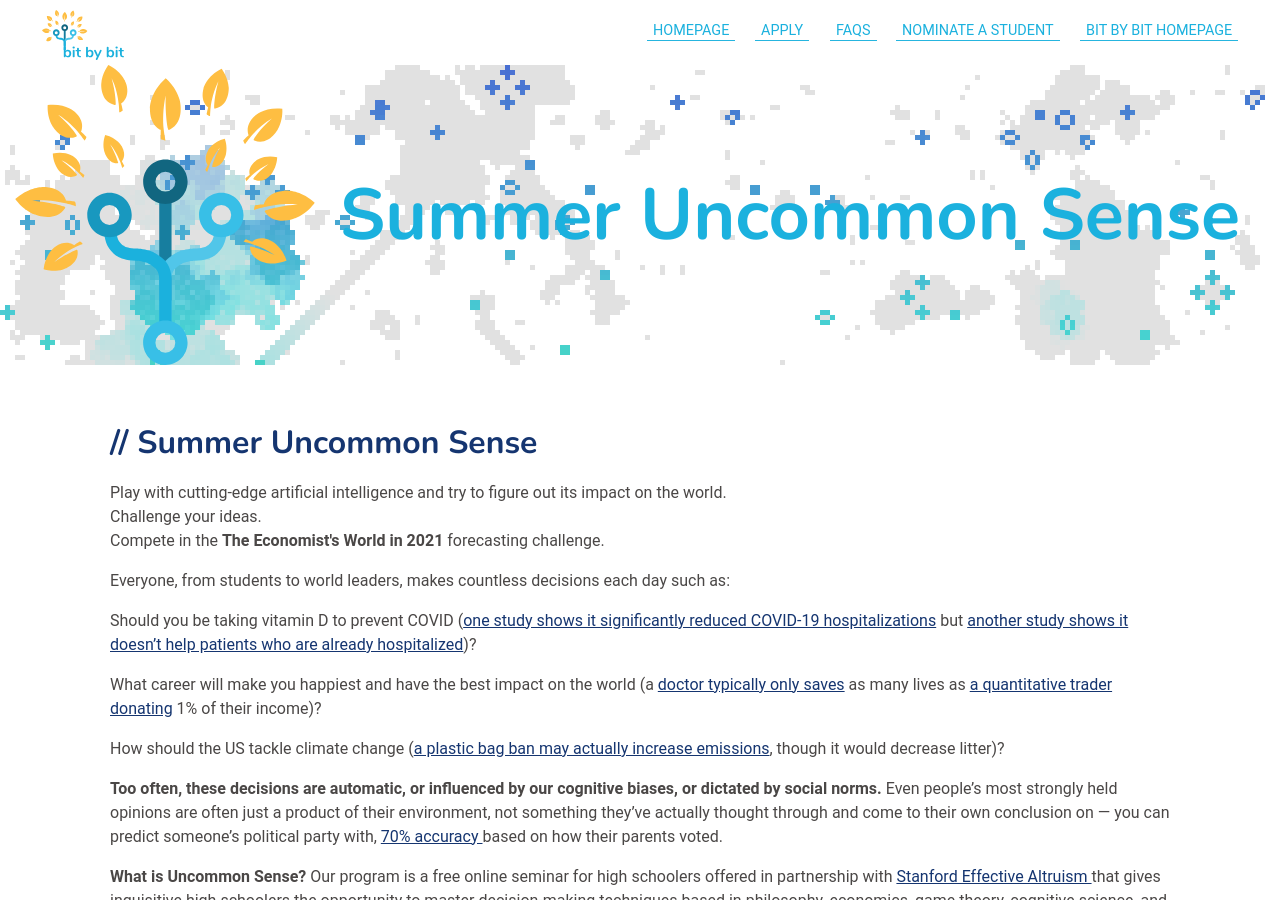
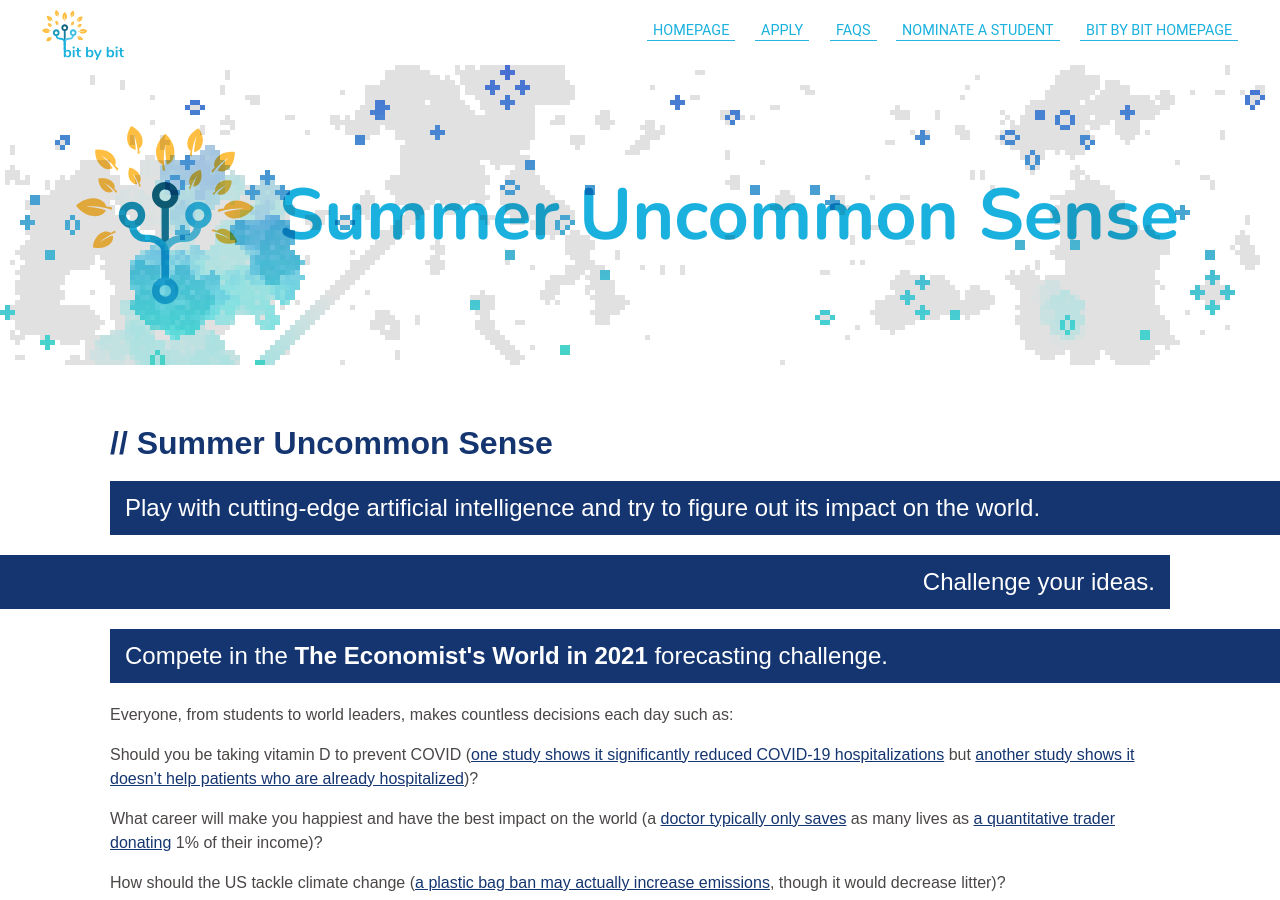
Before and after one commit to bit-by-bit-coding/bxb-website, a Jekyll site: the page built from summerus.html, in a window 1280 px wide and 900 px high. Built offline with Jekyll 4.4.1, drawn with Linux system fonts in a browser that asks for light colours; nearby versions of some CDN libraries; some web fonts are replaced.

Commit message:
add us summer css to usreferral.css and format page

```diff
--- a/styles/usreferral.scss
+++ b/styles/usreferral.scss
@@ -4,61 +4,64 @@
 
 $translucent-white: rgba(255, 255, 255, 0.9);
 
-h3 {
-    font-size: 1.5em;
-    font-family: $body-font;
+//US Summer Info page
+#uncommonsense {
+    * {
+        font-family: 'Duru Sans', sans-serif;
     }
-h4{
-    font-size: 1.3em;
-    color: $dark;
-    margin-left: 20px;
-    margin-bottom: 10px;
+    button {
+        background: $dark;
+    }
 }
 
-.main-text{
-    font-family: 'Duru Sans', sans-serif;
-    text-align: center;
-    font-size: 1.8em;
-    line-height: 35px;
+.buttons {
+    background-color: $main;
+    color: #f3f3f3;
+    border-radius: 10px;
+    width: 100%;
+    border: none;
+    font-size: 1em;
+    cursor: pointer;
+    padding: 5px 20px;
+    margin-top: 10px;
 }
 
-.details-container{
-    justify-content: center;
-    align-items: center;
+.buttons:hover {
+    opacity: 0.85;
 }
 
-.section{
-    width: 100%;
+#bigLogo, #logoText {
+  will-change: opacity;
+  mix-blend-mode: multiply;
 }
 
-#password-input{
-    width: 100px;
-    height: 25px;
+/// staggard bars ///
+.info-banner {
+    color: #fff;
+    margin: 20px -40px;
+    padding: 15px;
+    background: $dark;
+    font-size: 1.5em;
+    line-height: 1em;
+
+    @media screen and (min-width: 992px){
+        margin: 20px -110px;
+        max-width: calc(50vw + 600px);
     }
 
-#particles-js{
-    height: max-content;
+    &:nth-child(even) {
+        margin-left: auto;
     }
-
-#bigLogo{
-    width: 300px;
-    margin: auto;
+    &:nth-child(odd){
+        text-align: right;
+        margin-right: auto;
     }
-#apply-logo{
-    width: 25vw;
-    flex: 1 4 350px;
-    margin: 0 auto;
-}
-
-#apply-text{
-    width: 60vw;
-    flex: 4 1 350px;
 }
 
 //FAQs
 section.faqs {
     summary {
-      font-size: 1.2em;
+        font-size: 1.1em;
         // keep the same default font color (slightly not black) that seems to have been the default button text color
         color: rgb(46, 52, 54);
 
@@ -120,3 +123,61 @@
         }
     }
 }
+
+
+//Referral page
+h3 {
+    font-size: 1.5em;
+    font-family: $body-font;
+}
+
+h4{
+    font-size: 1.3em;
+    color: $dark;
+    margin-left: 20px;
+    margin-bottom: 10px;
+}
+
+.main-text{
+    font-family: 'Duru Sans', sans-serif;
+    text-align: center;
+    font-size: 2em;
+    line-height: 40px;
+
+    a{
+        font-family: 'Duru Sans', sans-serif;
+    }
+}
+
+.details-container{
+    justify-content: center;
+    align-items: center;
+}
+
+.section{
+    width: 100%;
+}
+
+#password-input{
+    width: 100px;
+    height: 25px;
+}
+
+#particles-js{
+    height: max-content;
+}
+
+/*#pageLogo{
+    width: 300px;
+    margin: auto;
+}
+#apply-logo{
+    width: 25vw;
+    flex: 1 4 350px;
+    margin: 0 auto;
+}
+
+#apply-text{
+    width: 60vw;
+    flex: 4 1 350px;
+}*/
```
Lines whose indentation alone changed are shown as unchanged.
